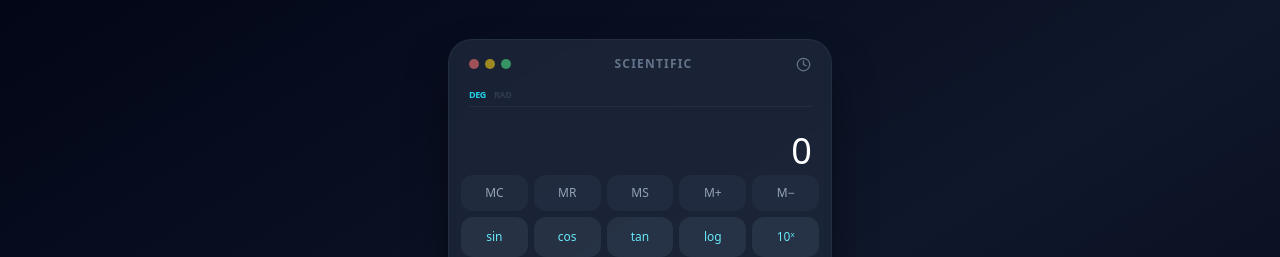
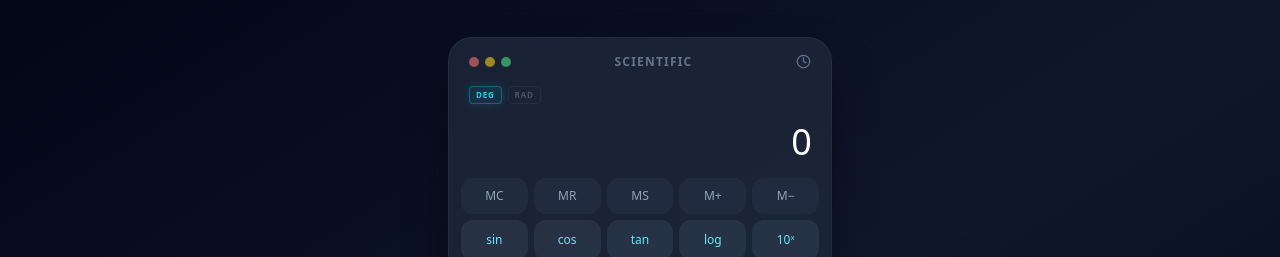
Before and after one commit to universepattern/scientific-calculator, a React (Vite) app: page / in a window 1280 px wide. Shown: the top 257 px of the page. Built offline with nearby package versions, Linux system fonts and the light colour scheme.

Commit message:
Refine DEG/RAD display indicators with styled badges

```diff
--- a/src/App.tsx
+++ b/src/App.tsx
@@ -243,14 +243,28 @@ export default function App() {
           </div>
 
           {/* Display */}
-          <div ref={displayRef} className="px-5 pt-3 pb-1 min-h-[96px] flex flex-col justify-end items-end select-none">
-            {/* Mode indicators */}
-            <div className="flex gap-2 mb-1 w-full justify-start border-b border-white/5 pb-1">
-              <span className={`text-[9px] font-black tracking-tighter ${angleMode === 'DEG' ? 'text-cyan-400' : 'text-slate-600/50'}`}>DEG</span>
-              <span className={`text-[9px] font-black tracking-tighter ${angleMode === 'RAD' ? 'text-cyan-400' : 'text-slate-600/50'}`}>RAD</span>
+          <div ref={displayRef} className="px-5 pt-6 pb-4 min-h-[100px] flex flex-col justify-end items-end select-none relative">
+            {/* Mode Indicators */}
+            <div className="absolute top-3 left-5 flex gap-1.5">
+              <div className={`
+                px-1.5 py-0.5 rounded text-[8px] font-black tracking-widest border transition-all duration-300
+                ${angleMode === 'DEG'
+                  ? 'bg-cyan-500/10 border-cyan-500/40 text-cyan-400 shadow-[0_0_10px_rgba(34,211,238,0.15)]'
+                  : 'bg-transparent border-slate-700/40 text-slate-600'}
+              `}>
+                DEG
+              </div>
+              <div className={`
+                px-1.5 py-0.5 rounded text-[8px] font-black tracking-widest border transition-all duration-300
+                ${angleMode === 'RAD'
+                  ? 'bg-amber-500/10 border-amber-500/40 text-amber-400 shadow-[0_0_10px_rgba(245,158,11,0.15)]'
+                  : 'bg-transparent border-slate-700/40 text-slate-600'}
+              `}>
+                RAD
+              </div>
             </div>
             {/* Expression line */}
-            <div className="text-slate-500 text-xs h-5 w-full text-right overflow-x-auto whitespace-nowrap leading-5">
+            <div className="text-slate-500 text-xs h-5 w-full text-right overflow-x-auto whitespace-nowrap leading-5 mb-1">
               {expression || '\u00A0'}
             </div>
             {/* Main number */}
```
